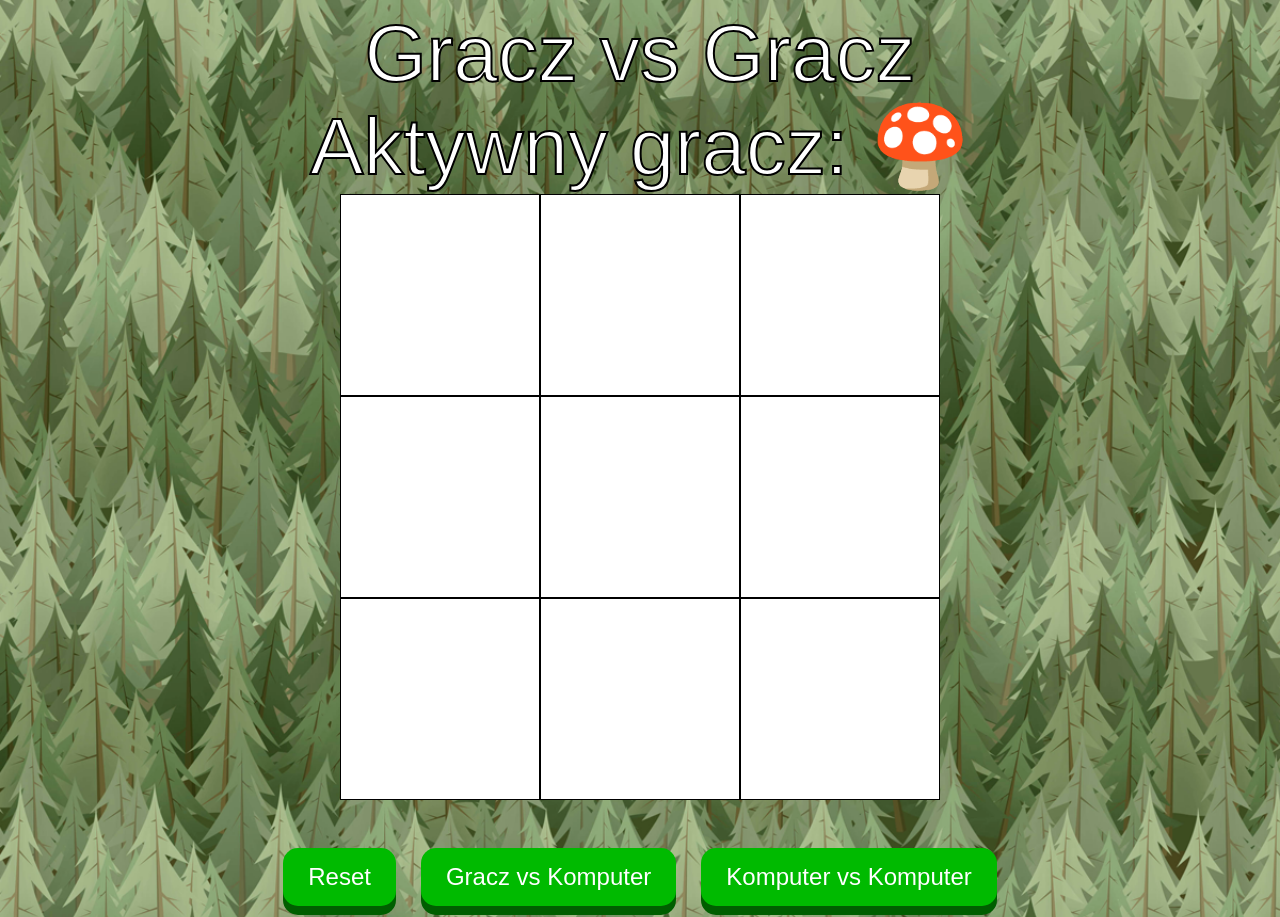
After one commit to ZacharekKacper/grzybidzik.github.io, a PHP site: page /index.php in a window 1280 px wide. The commit adds this page. Run offline with PHP 8.4, Linux system fonts and the light colour scheme.

Commit message:
:)))))
(((((((:

```diff
--- /dev/null
+++ b/index.php
@@ -0,0 +1,41 @@
+<!DOCTYPE html>
+<html lang="en">
+<head>
+    <meta charset="UTF-8">
+    <meta http-equiv="X-UA-Compatible" content="IE=edge">
+    <meta name="viewport" content="width=device-width, initial-scale=1.0">
+    <title>kolkoikrzyguabdluyavitdvot</title>
+    <link rel="stylesheet" href="style.css">
+
+</head>
+<body>
+    <div id="jakiTrybDiv">Gracz vs Gracz</div>
+    <div id="aktywnyGracz">Aktywny gracz: 🍄</div>
+    <form method="post" style="display:none;" id="wynikForm" name="wynikForm">
+        <input id="wynik-area" type="text" name="wynik">
+        <input type="submit" value="elzbieta" id="loginSubmit" name="submit">
+    </form>
+    <div id="kolkoigrzyb">
+        <div onclick="tura(1)" id="k1" class="komorka"></div>
+        <div onclick="tura(2)" id="k2" class="komorka"></div>
+        <div onclick="tura(3)" id="k3" class="komorka"></div>
+        <div onclick="tura(4)" id="k4" class="komorka"></div>
+        <div onclick="tura(5)" id="k5" class="komorka"></div>
+        <div onclick="tura(6)" id="k6" class="komorka"></div>
+        <div onclick="tura(7)" id="k7" class="komorka"></div>
+        <div onclick="tura(8)" id="k8" class="komorka"></div>
+        <div onclick="tura(9)" id="k9" class="komorka"></div>
+    </div>
+    <button onclick="reset()" id="resethyhym">Reset</button>
+    <button onclick="zmienTryb(false)" id="zmienTrybButton"><span id="tryb1">Gracz vs Komputer</span></button>
+    <button class="botvsbotguziec"><a href="komputervskomputer.html"><span>Komputer vs Komputer</span></a></button>
+
+    <script src="script.js"></script>
+
+    <?php
+        if(!empty($_POST["wynik"])){
+
+        }
+    ?>
+</body>
+</html>
--- a/script.js
+++ b/script.js
@@ -43,18 +43,19 @@ function sprawdzWygrana(){
             console.log(counter);
             counter+=1;
             if(a == b && b == c && a != "" && b != "" && c != ""){
+
                 moznaGrac = false;
                 botygrajo = false;
                 console.log("rosol");
                 document.querySelector("#aktywnyGracz").innerHTML = "Wygrywa: "+aktywnyGracz;
-                aStyl.style.backgroundColor = "green";
-                bStyl.style.backgroundColor = "green";
-                cStyl.style.backgroundColor = "green";
+                aStyl.style.backgroundColor = "#00BA00";
+                bStyl.style.backgroundColor = "#00BA00";
+                cStyl.style.backgroundColor = "#00BA00";
 
             }
 
             else if(counter >= 8 && botygrajo){
-                console.log("gowno");
+                console.log("zur");
                 start()
                 zmianaGracza()
             }
@@ -107,6 +108,7 @@ function tura(x){
         if(komorka.innerHTML == ""){
             komorka.innerHTML = aktywnyGracz;
             sprawdzWygrana();
+
         }
     }
 }
@@ -114,9 +116,18 @@ function tura(x){
 
 //funkcja resetująca gre
 function reset(){
-    moznaGrac = true
-    aktywnyGracz = grzyb
-    document.querySelector("#aktywnyGracz").innerHTML = "Aktywny gracz: "+aktywnyGracz;
+    if(!moznaGrac)
+    {
+        if (document.getElementById("loginSubmit"))
+        {
+            document.getElementById("loginSubmit").click();
+        }
+    }
+
+    botygrajo = false;
+    moznaGrac = true;
+    aktywnyGracz = grzyb;
+    document.querySelector("#aktywnyGracz").innerHTML = "Aktywny gracz: " + aktywnyGracz;
 
     //petla czyszczaca plansze
     plansza.forEach(a => {
@@ -135,15 +146,16 @@ function zmienTryb(jakiTryb){
     let tryb1 = document.querySelector("#tryb1");
     if(jakiTryb == false){
         trybButton.setAttribute("onclick","zmienTryb(true)");
-        trybDiv.innerHTML = "Gracz Vs Komputer";
-        tryb1.innerHTML = "Gracz Vs Gracz";
+        trybDiv.innerHTML = "Gracz vs Komputer";
+        tryb1.innerHTML = "Gracz vs Gracz";
     }
     else if (jakiTryb == true){
         trybButton.setAttribute("onclick","zmienTryb(false)");
-        trybDiv.innerHTML = "Gracz Vs Gracz";
-        tryb1.innerHTML = "Gracz Vs Komputer";
+        trybDiv.innerHTML = "Gracz vs Gracz";
+        tryb1.innerHTML = "Gracz vs Komputer";
     }
     reset();
+
 }
 
 //funckcja sprawdzająca czy nie ma
@@ -174,11 +186,10 @@ function start(){
                 if(komorka.innerHTML == ""){
                     tura(pole);
                     dobrePole = false;
-                    }
                 }
+            }
 
         }, 1000)
 
     }
-
 }
--- a/style.css
+++ b/style.css
@@ -10,9 +10,9 @@ body {
     -moz-user-select: none;
     -ms-user-select: none;
     user-select: none;
-    overflow-y: hidden;
+    /*overflow-y: hidden;*/
 }
-div {
+#jakiTrybDiv, #aktywnyGracz {
 
     -webkit-text-stroke: 2px black;
 }
@@ -33,20 +33,7 @@ div {
     font-size: 50px;
     display: flex;
     flex-wrap: wrap;
-
-}
-
-#zmienTrybButton {
-    padding: 15px 25px;
-    font-size: 24px;
-    text-align: center;
-    cursor: pointer;
-    outline: none;
-    color: #fff;
-    background-color: #04AA6D;
-    border: none;
-    border-radius: 15px;
-    box-shadow: 0 9px #999;
+    /* border-radius: 15px; */
 }
 
 #resethyhym {
@@ -56,45 +43,22 @@ div {
     cursor: pointer;
     outline: none;
     color: #fff;
-    background-color: #04AA6D;
     border: none;
     border-radius: 15px;
-    box-shadow: 0 9px #999;
-}
-
-#zmienTrybButton span {
-    cursor: pointer;
-    display: inline-block;
-    position: relative;
+    box-shadow: 0 9px #005E00;
+    background-color: #00BA00;
     transition: 0.5s;
 }
 
-#zmienTrybButton span:after {
-    content: '\00bb';
-    position: absolute;
-    opacity: 0;
-    top: 0;
-    right: -20px;
-    transition: 0.5s;
+#resethyhym:active {
+    background-color:#009400;
+    box-shadow: 0 5px #004000;
+    transform: translateY(4px);
 }
 
-#zmienTrybButton:hover span {
-    padding-right: 25px;
-}
-
-#zmienTrybButton:hover span:after {
-    opacity: 1;
-    right: 0;
-}
-
-#resethyhym {
-    background-color: #04AA6D;
-}
-
-#resethyhym:active {
-    background-color:#04AA6D;
-    box-shadow: 0 5px #666;
-    transform: translateY(4px);
+#resethyhym:hover {
+    color: #dbdbdb;
+    transition: 0.5s;
 }
 
 #jakiTrybDiv {
@@ -113,6 +77,67 @@ div {
     margin: auto;
 }
 
+#zmienTrybButton {
+    padding: 15px 25px;
+    font-size: 24px;
+    text-align: center;
+    cursor: pointer;
+    outline: none;
+    color: #fff;
+    background-color: #00BA00;
+    border: none;
+    border-radius: 15px;
+    box-shadow: 0 9px #005E00;
+    transition: 0.5s;
+}
+
+#zmienTrybButton:active {
+    background-color: #009400;
+    box-shadow: 0 5px #004000;
+    transform: translateY(4px);
+}
+
+#zmienTrybButton:hover {
+    color: #dbdbdb;
+    transition: 0.5s;
+}
+
+a {
+    text-decoration: none;
+    color: white;
+}
+
+.botvsbotguziec {
+    cursor: pointer;
+    display: inline-block;
+    position: relative;
+    transition: 0.5s;
+}
+
+.botvsbotguziec span {
+    cursor: pointer;
+    display: inline-block;
+    position: relative;
+    transition: 0.5s;
+}
+
+.botvsbotguziec span:after {
+    content: '\00bb';
+    position: absolute;
+    opacity: 0;
+    top: 0;
+    right: -20px;
+    transition: 0.5s;
+}
+.botvsbotguziec:hover span {
+    padding-right: 25px;
+    color: #dbdbdb;
+    transition: 0.5s;
+  }
+.botvsbotguziec:hover span:after {
+    opacity: 1;
+    right: 0;
+  }
 .botvsbotguziec {
     padding: 15px 25px;
     font-size: 24px;
@@ -120,63 +145,19 @@ div {
     cursor: pointer;
     outline: none;
     color: #fff;
-    background-color: #04AA6D;
+    background-color: #00BA00;
     border: none;
     border-radius: 15px;
-    box-shadow: 0 9px #999;
+    box-shadow: 0 9px #005E00;
 }
 
 .botvsbotguziec:active {
-    background-color: #3e8e41;
-    box-shadow: 0 5px #666;
+    background-color: #009400;
+    box-shadow: 0 5px #004000;
     transform: translateY(4px);
 }
 
-a {
-    text-decoration: none;
-    color: white;
-}
-
-#startejum {
-    cursor: pointer;
-    display: inline-block;
-    position: relative;
-    transition: 0.5s;
-}
-
-
-
-#startejum span {
-    cursor: pointer;
-    display: inline-block;
-    position: relative;
-    transition: 0.5s;
-}
-
-#startejum span:after {
-    content: '\00bb';
-    position: absolute;
-    opacity: 0;
-    top: 0;
-    right: -20px;
-    transition: 0.5s;
-}
-#startejum:hover span {
-    padding-right: 25px;
-  }
-#startejum:hover span:after {
-    opacity: 1;
-    right: 0;
-  }
-#startejum {
-    padding: 15px 25px;
-    font-size: 24px;
-    text-align: center;
-    cursor: pointer;
-    outline: none;
-    color: #fff;
-    background-color: #04AA6D;
-    border: none;
-    border-radius: 15px;
-    box-shadow: 0 9px #999;
-}
+/* #resethyhym, #zmienTrybButton, .botvsbotguziec, a{
+    -webkit-text-stroke: 1px black;
+    font-size: 40px;
+} */
```
Also changed, not shown: komputervskomputer.html (+4 -4 lines).
